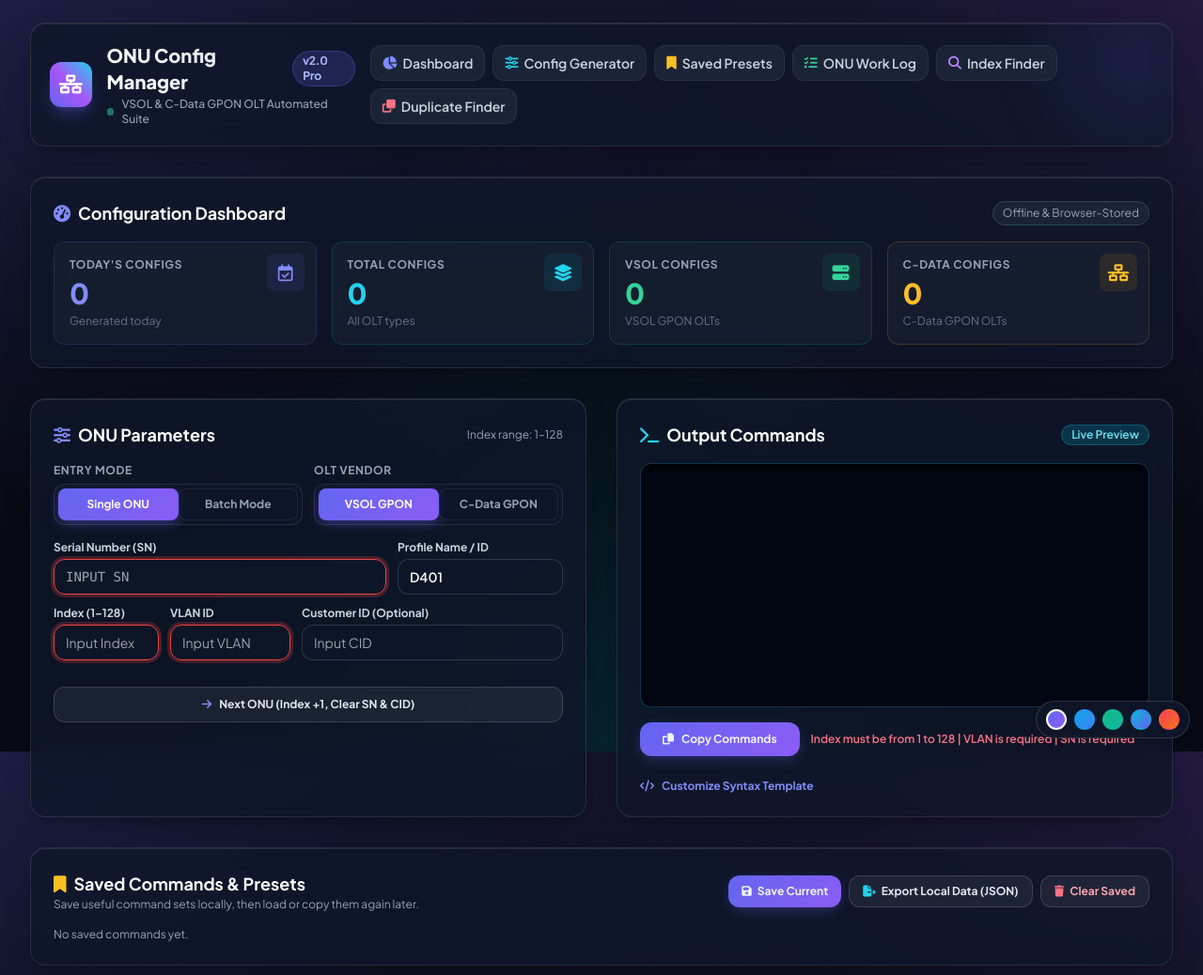
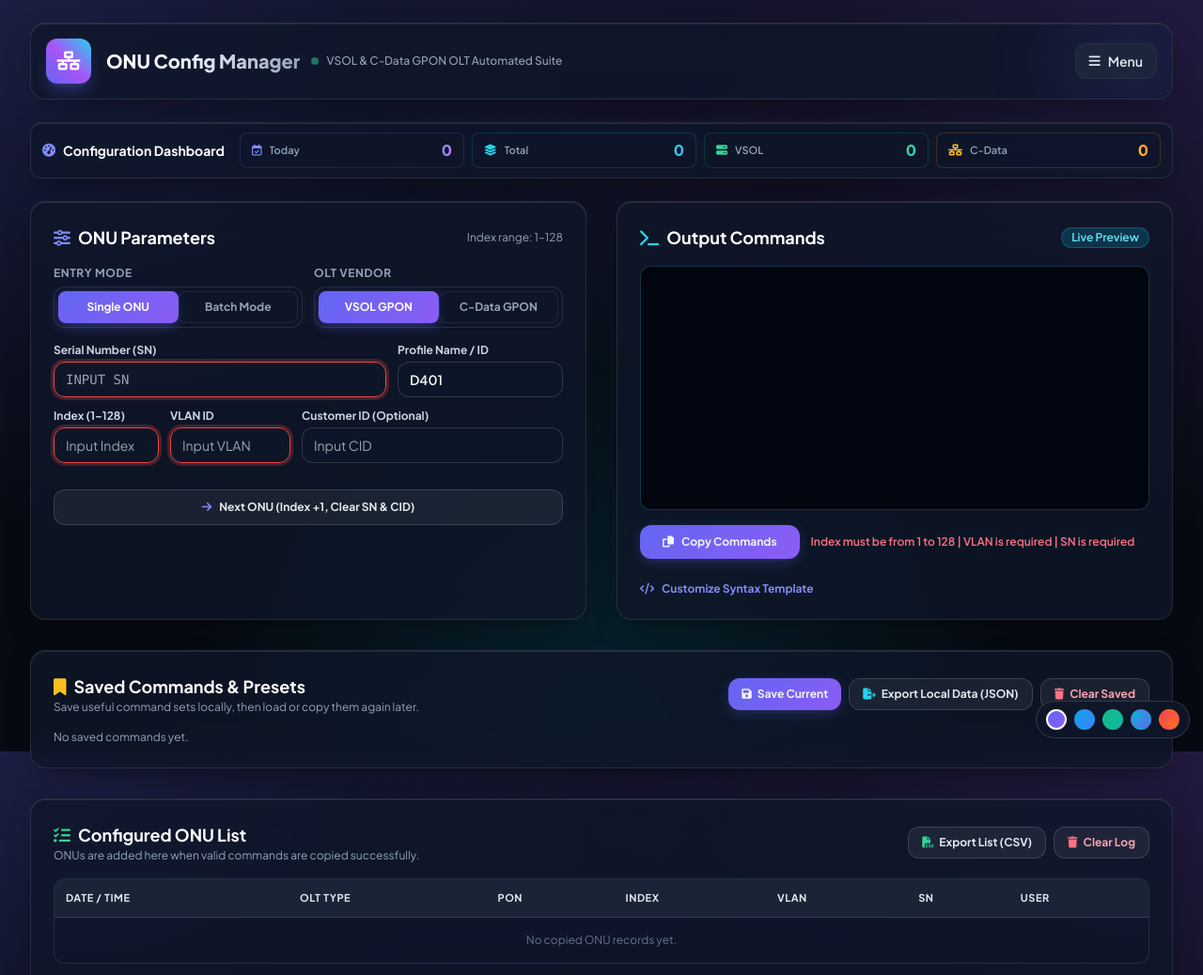
Before and after one commit to eleashs/OlT-Config-Vsol-And-C-Data, a plain HTML site: page index.html in a window 1280 px wide. Shown: the top 1038 px of the page at 94% size. Drawn offline with nearby package versions, Linux system fonts and the light colour scheme.

Commit message:
Add files via upload

```diff
--- a/index.html
+++ b/index.html
@@ -232,96 +232,67 @@ html[data-theme] .dup-chk { accent-color: rgb(var(--c1)); }
 <main class="max-w-7xl mx-auto px-4 sm:px-6 lg:px-8 pt-6">
 
   <!-- TOPBAR HEADER -->
-  <header class="topbar glass-panel rounded-2xl p-4 sm:p-5 mb-8 flex flex-col md:flex-row items-center justify-between gap-4 relative overflow-hidden">
-    <div class="absolute -right-10 -top-10 w-40 h-40 bg-indigo-500/10 rounded-full blur-2xl pointer-events-none"></div>
+  <header class="topbar glass-panel rounded-2xl p-3 sm:p-4 mb-6 flex items-center justify-between gap-4 relative z-40">
+    <div class="absolute inset-0 rounded-2xl overflow-hidden pointer-events-none"><div class="absolute -right-10 -top-10 w-40 h-40 bg-indigo-500/10 rounded-full blur-2xl"></div></div>
 
     <div class="brand flex items-center gap-4 z-10">
       <div class="brandmark w-12 h-12 rounded-xl bg-gradient-to-tr from-indigo-500 via-purple-500 to-cyan-400 flex items-center justify-center text-white font-extrabold text-xl shadow-lg shadow-indigo-500/30">
         <i class="fa-solid fa-network-wired"></i>
       </div>
-      <div>
-        <div class="brandtitle text-xl font-extrabold bg-gradient-to-r from-white via-slate-200 to-slate-400 bg-clip-text text-transparent flex items-center gap-2">
+      <div class="flex flex-wrap items-center gap-x-3 gap-y-1">
+        <div class="brandtitle text-xl font-extrabold whitespace-nowrap bg-gradient-to-r from-white via-slate-200 to-slate-400 bg-clip-text text-transparent flex items-center gap-2">
           ONU Config Manager
-          <span class="text-xs px-2.5 py-0.5 rounded-full bg-indigo-500/20 text-indigo-300 border border-indigo-500/30 font-semibold">v2.0 Pro</span>
         </div>
-        <div class="text-xs text-slate-400 font-medium flex items-center gap-2 mt-0.5">
+        <div class="text-xs text-slate-400 font-medium flex items-center gap-2 whitespace-nowrap">
           <span class="inline-block w-2 h-2 rounded-full bg-emerald-400 animate-pulse"></span>
           VSOL &amp; C-Data GPON OLT Automated Suite
         </div>
       </div>
     </div>
 
-    <!-- Navigation Bar -->
-    <nav class="navlinks flex flex-wrap gap-2 text-xs sm:text-sm font-semibold z-10" aria-label="Main navigation">
-      <a href="#dashboard" class="px-3 py-2 rounded-xl bg-slate-800/80 hover:bg-slate-700/80 text-slate-300 hover:text-white transition-all border border-slate-700/50 flex items-center gap-1.5">
-        <i class="fa-solid fa-chart-pie text-indigo-400"></i> Dashboard
-      </a>
-      <a href="#config" class="px-3 py-2 rounded-xl bg-slate-800/80 hover:bg-slate-700/80 text-slate-300 hover:text-white transition-all border border-slate-700/50 flex items-center gap-1.5">
-        <i class="fa-solid fa-sliders text-cyan-400"></i> Config Generator
-      </a>
-      <a href="#saved" class="px-3 py-2 rounded-xl bg-slate-800/80 hover:bg-slate-700/80 text-slate-300 hover:text-white transition-all border border-slate-700/50 flex items-center gap-1.5">
-        <i class="fa-solid fa-bookmark text-amber-400"></i> Saved Presets
-      </a>
-      <a href="#onuList" class="px-3 py-2 rounded-xl bg-slate-800/80 hover:bg-slate-700/80 text-slate-300 hover:text-white transition-all border border-slate-700/50 flex items-center gap-1.5">
-        <i class="fa-solid fa-list-check text-emerald-400"></i> ONU Work Log
-      </a>
-      <a href="#finder" class="px-3 py-2 rounded-xl bg-slate-800/80 hover:bg-slate-700/80 text-slate-300 hover:text-white transition-all border border-slate-700/50 flex items-center gap-1.5">
-        <i class="fa-solid fa-magnifying-glass text-purple-400"></i> Index Finder
-      </a>
-      <a href="#dupfinder" class="px-3 py-2 rounded-xl bg-slate-800/80 hover:bg-slate-700/80 text-slate-300 hover:text-white transition-all border border-slate-700/50 flex items-center gap-1.5">
-        <i class="fa-solid fa-clone text-rose-400"></i> Duplicate Finder
-      </a>
-    </nav>
+    <!-- Menu -->
+    <div class="relative z-10">
+      <button id="menuBtn" type="button" aria-haspopup="true" aria-expanded="false" aria-controls="menuPanel" class="px-3.5 py-2 rounded-xl bg-slate-800/80 hover:bg-slate-700/80 text-slate-200 border border-slate-700/50 text-sm font-semibold flex items-center gap-2 transition-all">
+        <i class="fa-solid fa-bars" id="menuIcon"></i> Menu
+      </button>
+      <nav id="menuPanel" class="hidden absolute right-0 mt-2 w-56 p-2 rounded-xl bg-slate-900/95 backdrop-blur border border-slate-700 shadow-2xl shadow-black/50 text-sm font-semibold" aria-label="Main navigation">
+        <a href="#dashboard" class="menu-item px-3 py-2 rounded-lg text-slate-300 hover:text-white hover:bg-slate-700/70 transition-colors flex items-center gap-2.5"><i class="fa-solid fa-chart-pie text-indigo-400 w-4 text-center"></i> Dashboard</a>
+        <a href="#config" class="menu-item px-3 py-2 rounded-lg text-slate-300 hover:text-white hover:bg-slate-700/70 transition-colors flex items-center gap-2.5"><i class="fa-solid fa-sliders text-cyan-400 w-4 text-center"></i> Config Generator</a>
+        <a href="#saved" class="menu-item px-3 py-2 rounded-lg text-slate-300 hover:text-white hover:bg-slate-700/70 transition-colors flex items-center gap-2.5"><i class="fa-solid fa-bookmark text-amber-400 w-4 text-center"></i> Saved Presets</a>
+        <a href="#onuList" class="menu-item px-3 py-2 rounded-lg text-slate-300 hover:text-white hover:bg-slate-700/70 transition-colors flex items-center gap-2.5"><i class="fa-solid fa-list-check text-emerald-400 w-4 text-center"></i> ONU Work Log</a>
+        <a href="#finder" class="menu-item px-3 py-2 rounded-lg text-slate-300 hover:text-white hover:bg-slate-700/70 transition-colors flex items-center gap-2.5"><i class="fa-solid fa-magnifying-glass text-purple-400 w-4 text-center"></i> Index Finder</a>
+        <a href="#dupfinder" class="menu-item px-3 py-2 rounded-lg text-slate-300 hover:text-white hover:bg-slate-700/70 transition-colors flex items-center gap-2.5"><i class="fa-solid fa-clone text-rose-400 w-4 text-center"></i> Duplicate Finder</a>
+      </nav>
+    </div>
   </header>
 
   <!-- STATS DASHBOARD -->
-  <section id="dashboard" class="glass-panel rounded-2xl p-6 mb-8 relative overflow-hidden">
-    <div class="flex items-center justify-between mb-4">
-      <h2 class="text-lg font-bold text-white flex items-center gap-2">
+  <section id="dashboard" class="glass-panel rounded-xl px-3 py-2.5 mb-6">
+    <div class="flex flex-col lg:flex-row lg:items-center gap-2 lg:gap-4">
+      <h2 class="text-sm font-bold text-white flex items-center gap-2 whitespace-nowrap">
         <i class="fa-solid fa-gauge-high text-indigo-400"></i> Configuration Dashboard
       </h2>
-      <span class="text-xs text-slate-400 bg-slate-800/80 px-2.5 py-1 rounded-full border border-slate-700">Offline &amp; Browser-Stored</span>
-    </div>
-
-    <div class="dashgrid grid grid-cols-1 sm:grid-cols-2 lg:grid-cols-4 gap-4">
-      <!-- Stat 1 -->
-      <div class="stat glass-card rounded-xl p-4 border border-indigo-500/20 relative overflow-hidden">
-        <div class="absolute right-3 top-3 w-10 h-10 rounded-lg bg-indigo-500/10 text-indigo-400 flex items-center justify-center text-lg">
-          <i class="fa-regular fa-calendar-check"></i>
-        </div>
-        <div class="statlabel text-xs font-bold text-slate-400 uppercase tracking-wider mb-1">Today's Configs</div>
-        <div class="statnum text-3xl font-black text-transparent bg-clip-text bg-gradient-to-r from-indigo-400 to-purple-400" id="countToday">0</div>
-        <div class="hint text-xs text-slate-500 mt-1">Generated today</div>
-      </div>
-
-      <!-- Stat 2 -->
-      <div class="stat glass-card rounded-xl p-4 border border-cyan-500/20 relative overflow-hidden">
-        <div class="absolute right-3 top-3 w-10 h-10 rounded-lg bg-cyan-500/10 text-cyan-400 flex items-center justify-center text-lg">
-          <i class="fa-solid fa-layer-group"></i>
-        </div>
-        <div class="statlabel text-xs font-bold text-slate-400 uppercase tracking-wider mb-1">Total Configs</div>
-        <div class="statnum text-3xl font-black text-transparent bg-clip-text bg-gradient-to-r from-cyan-400 to-blue-400" id="countTotal">0</div>
-        <div class="hint text-xs text-slate-500 mt-1">All OLT types</div>
-      </div>
-
-      <!-- Stat 3 -->
-      <div class="stat glass-card rounded-xl p-4 border border-emerald-500/20 relative overflow-hidden">
-        <div class="absolute right-3 top-3 w-10 h-10 rounded-lg bg-emerald-500/10 text-emerald-400 flex items-center justify-center text-lg">
-          <i class="fa-solid fa-server"></i>
-        </div>
-        <div class="statlabel text-xs font-bold text-slate-400 uppercase tracking-wider mb-1">VSOL Configs</div>
-        <div class="statnum text-3xl font-black text-transparent bg-clip-text bg-gradient-to-r from-emerald-400 to-teal-400" id="countVsol">0</div>
-        <div class="hint text-xs text-slate-500 mt-1">VSOL GPON OLTs</div>
-      </div>
-
-      <!-- Stat 4 -->
-      <div class="stat glass-card rounded-xl p-4 border border-amber-500/20 relative overflow-hidden">
-        <div class="absolute right-3 top-3 w-10 h-10 rounded-lg bg-amber-500/10 text-amber-400 flex items-center justify-center text-lg">
-          <i class="fa-solid fa-network-wired"></i>
-        </div>
-        <div class="statlabel text-xs font-bold text-slate-400 uppercase tracking-wider mb-1">C-Data Configs</div>
-        <div class="statnum text-3xl font-black text-transparent bg-clip-text bg-gradient-to-r from-amber-400 to-orange-400" id="countCdata">0</div>
-        <div class="hint text-xs text-slate-500 mt-1">C-Data GPON OLTs</div>
+      <div class="dashgrid grid grid-cols-2 sm:grid-cols-4 gap-2 flex-1">
+      <div class="stat flex items-center gap-2 rounded-lg bg-slate-900/50 border border-indigo-500/20 px-3 py-1.5 min-w-0">
+        <i class="fa-regular fa-calendar-check text-indigo-400 text-xs"></i>
+        <span class="statlabel text-[11px] font-semibold text-slate-400 truncate">Today</span>
+        <span class="statnum ml-auto text-base font-black text-transparent bg-clip-text bg-gradient-to-r from-indigo-400 to-purple-400" id="countToday">0</span>
+      </div>
+      <div class="stat flex items-center gap-2 rounded-lg bg-slate-900/50 border border-cyan-500/20 px-3 py-1.5 min-w-0">
+        <i class="fa-solid fa-layer-group text-cyan-400 text-xs"></i>
+        <span class="statlabel text-[11px] font-semibold text-slate-400 truncate">Total</span>
+        <span class="statnum ml-auto text-base font-black text-transparent bg-clip-text bg-gradient-to-r from-cyan-400 to-blue-400" id="countTotal">0</span>
+      </div>
+      <div class="stat flex items-center gap-2 rounded-lg bg-slate-900/50 border border-emerald-500/20 px-3 py-1.5 min-w-0">
+        <i class="fa-solid fa-server text-emerald-400 text-xs"></i>
+        <span class="statlabel text-[11px] font-semibold text-slate-400 truncate">VSOL</span>
+        <span class="statnum ml-auto text-base font-black text-transparent bg-clip-text bg-gradient-to-r from-emerald-400 to-teal-400" id="countVsol">0</span>
+      </div>
+      <div class="stat flex items-center gap-2 rounded-lg bg-slate-900/50 border border-amber-500/20 px-3 py-1.5 min-w-0">
+        <i class="fa-solid fa-network-wired text-amber-400 text-xs"></i>
+        <span class="statlabel text-[11px] font-semibold text-slate-400 truncate">C-Data</span>
+        <span class="statnum ml-auto text-base font-black text-transparent bg-clip-text bg-gradient-to-r from-amber-400 to-orange-400" id="countCdata">0</span>
+      </div>
       </div>
     </div>
   </section>
@@ -1573,6 +1544,16 @@ html[data-theme] .dup-chk { accent-color: rgb(var(--c1)); }
   try { saved = localStorage.getItem(KEY) || "indigo"; } catch (e) {}
   apply(OK.indexOf(saved) >= 0 ? saved : "indigo");
 })();
+
+  (function(){
+    var btn=document.getElementById("menuBtn"),panel=document.getElementById("menuPanel"),icon=document.getElementById("menuIcon");
+    if(!btn||!panel)return;
+    function setOpen(o){panel.classList.toggle("hidden",!o);btn.setAttribute("aria-expanded",o?"true":"false");icon.className="fa-solid "+(o?"fa-xmark":"fa-bars");}
+    btn.addEventListener("click",function(e){e.stopPropagation();setOpen(panel.classList.contains("hidden"));});
+    panel.addEventListener("click",function(e){if(e.target.closest("a"))setOpen(false);});
+    document.addEventListener("click",function(e){if(!panel.contains(e.target)&&e.target!==btn)setOpen(false);});
+    document.addEventListener("keydown",function(e){if(e.key==="Escape")setOpen(false);});
+  })();
 </script>
 
 </body>
```
